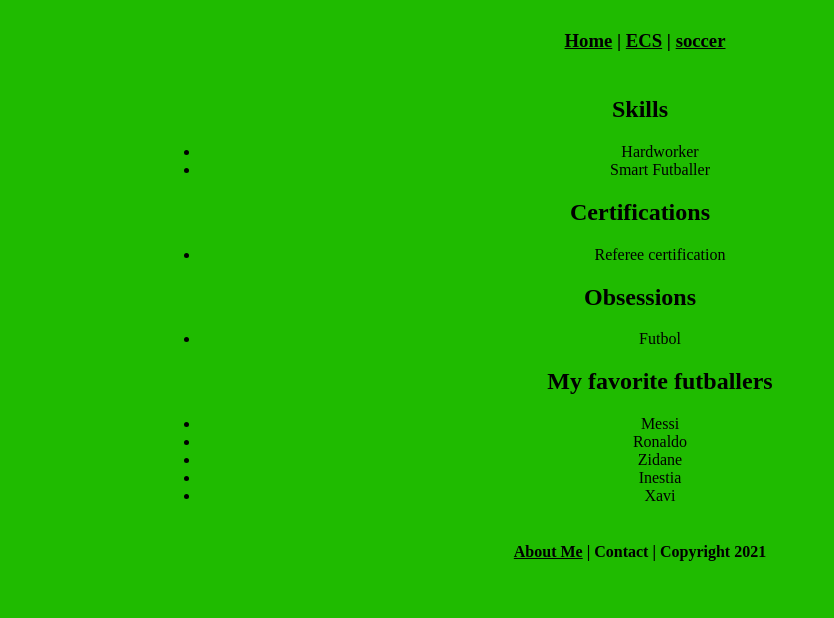
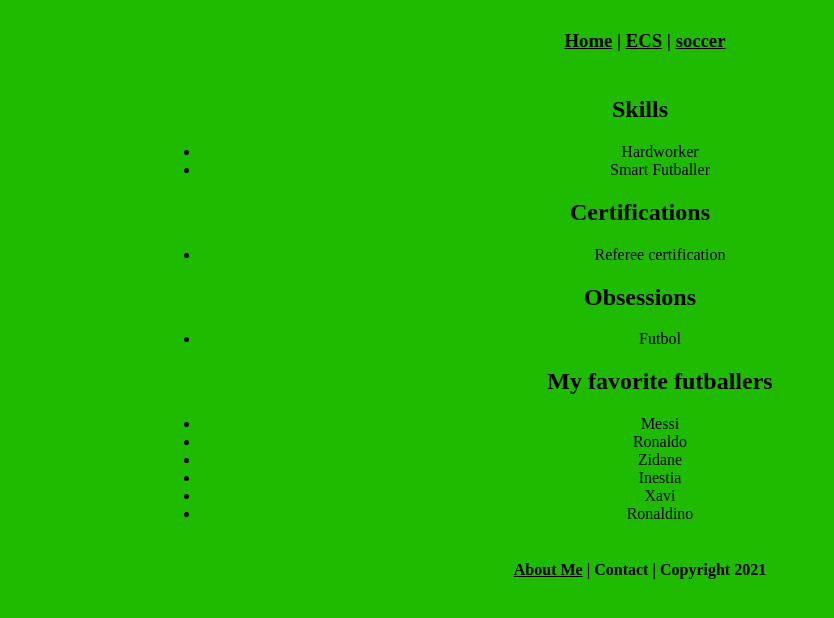
Before and after one commit to EverettAgresta/ecsportfolio2024b4, a plain HTML site: page aboutme.html in a window 1280 px wide. Shown: the part 102-720 px from the top of the page, without its empty margins (0-834 px from the left). Drawn offline with Linux system fonts and the light colour scheme.

Commit message:
Update aboutme.html

```diff
--- a/aboutme.html
+++ b/aboutme.html
@@ -36,6 +36,7 @@ ht <!DOCTYPE html>
 		  <li>Zidane </li>
 		  <li> Inestia</li>
 		  <li>Xavi</li>
+		  <li>Ronaldino</li>
 	  </ul>
   </div>
   <div class="footer">
```
